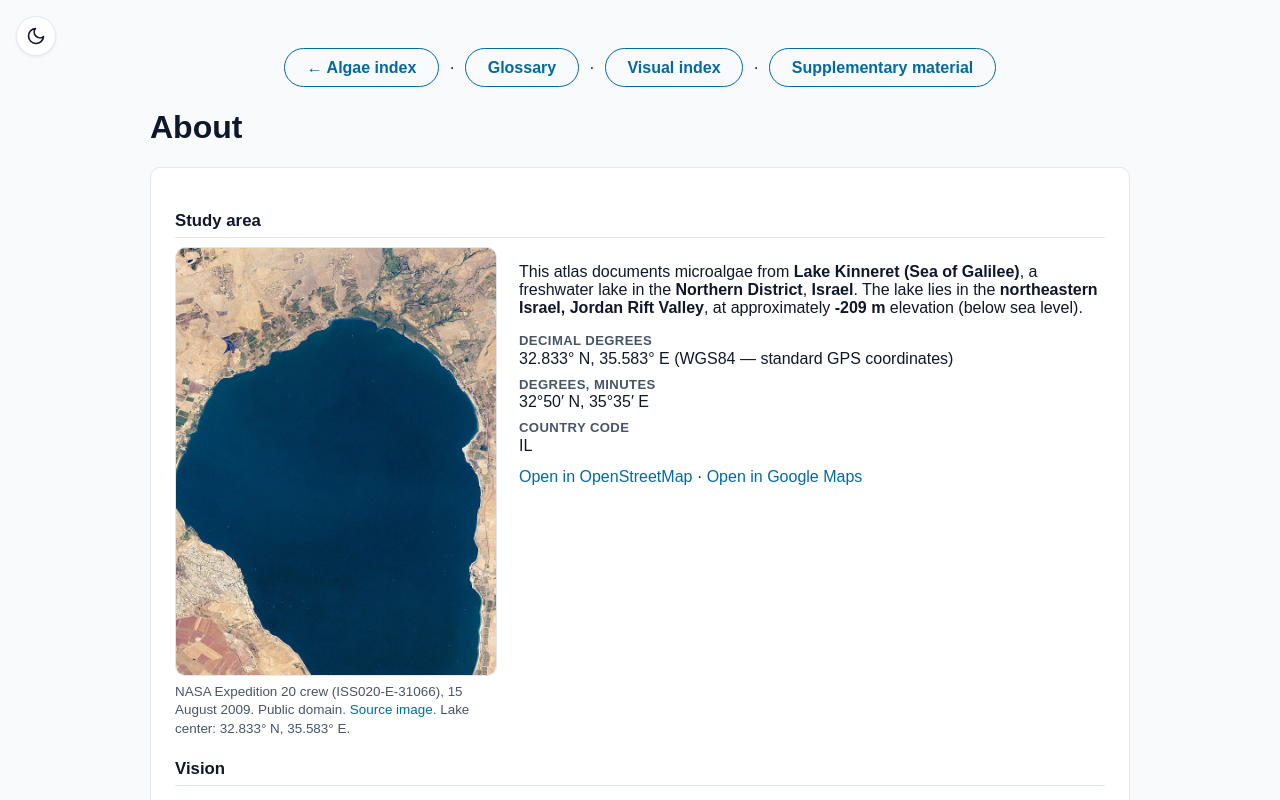
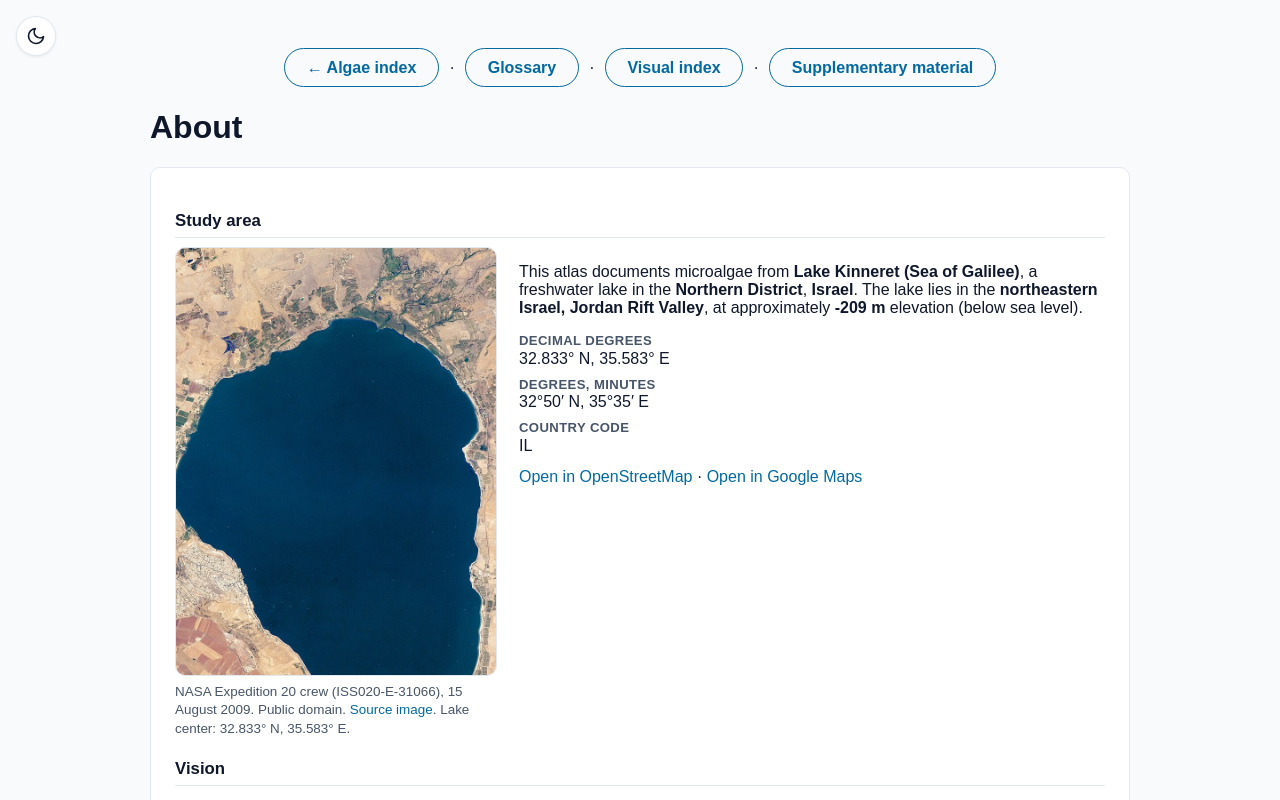
Before and after one commit to galcohensius/kinneret-algae-atlas, a Next.js app: page /about in a window 1280 px wide. Shown: the top 800 px of the page. Built offline with nearby package versions, Linux system fonts and the light colour scheme.

Commit message:
Remove WGS84 parenthetical from About page coordinates
The decimal-degrees row already labels the format; WGS84 remains in
API/JSON-LD for machine-readable citation metadata.

Co-authored-by: Gal Cohensius <galcohensius@gmail.com>

```diff
--- a/app/components/StudyAreaBlock.tsx
+++ b/app/components/StudyAreaBlock.tsx
@@ -62,10 +62,7 @@ export default function StudyAreaBlock({ variant }: StudyAreaBlockProps) {
           <dl className="study-area-coords">
             <div>
               <dt>Decimal degrees</dt>
-              <dd>
-                {formatStudyAreaCoordinatesDecimal()} ({STUDY_AREA.geodeticDatum} — standard GPS
-                coordinates)
-              </dd>
+              <dd>{formatStudyAreaCoordinatesDecimal()}</dd>
             </div>
             <div>
               <dt>Degrees, minutes</dt>
```
